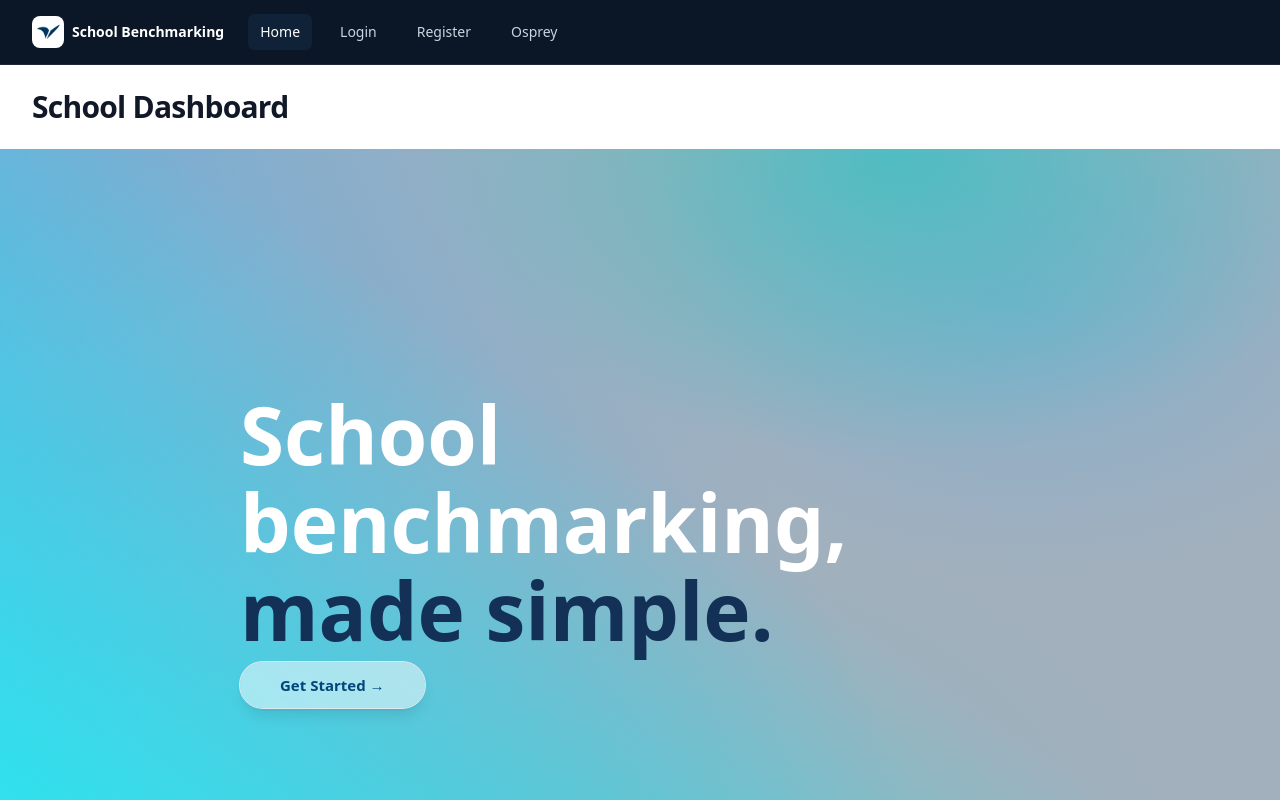
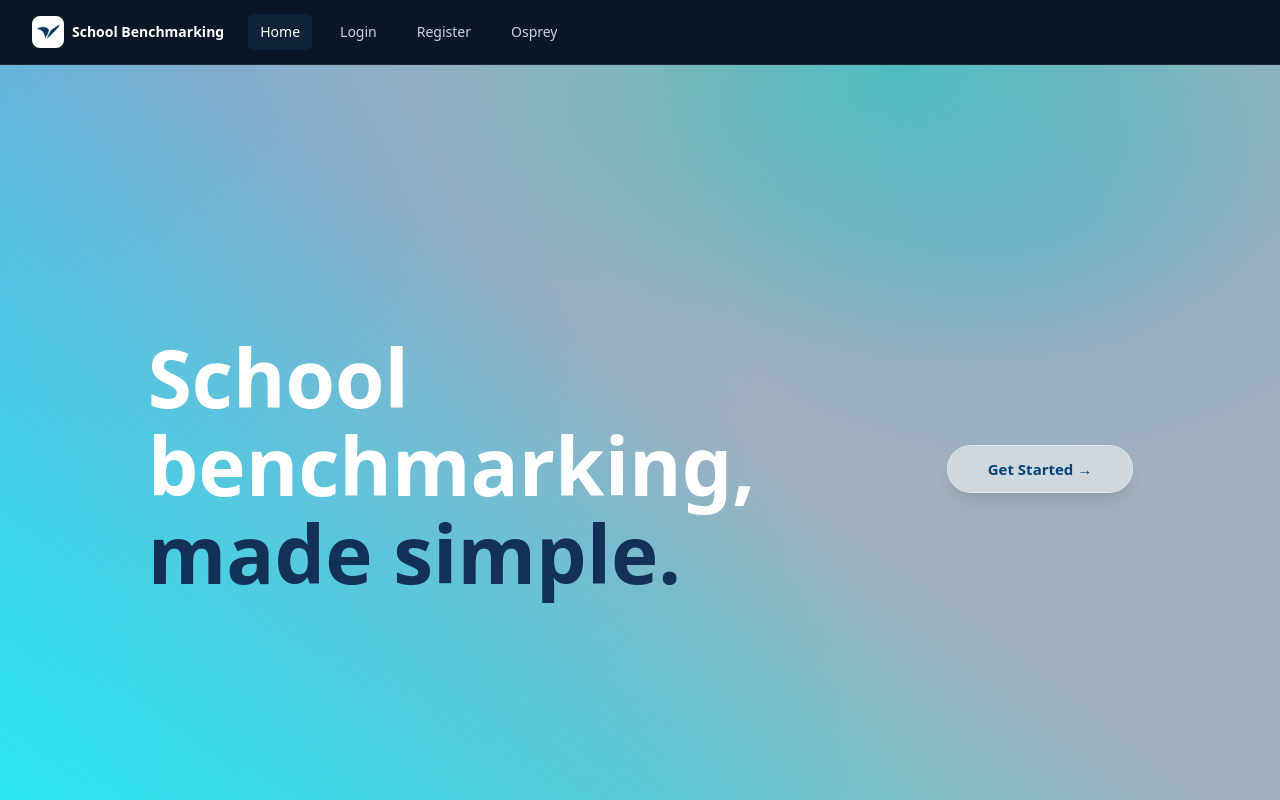
Before and after one commit to sgiraldogodoy/Webware_C26_Term_Project, a React (Vite) app in the folder client/: page / in a window 1280 px wide. Built offline with nearby package versions, Linux system fonts and the light colour scheme.

Commit message:
updated layout

```diff
--- a/client/src/pages/LandingPage.jsx
+++ b/client/src/pages/LandingPage.jsx
@@ -19,7 +19,8 @@ export default function HomePage() {
 
     return (
         <div style={{ height: "100vh", overflow: "hidden" }}>
-        <Layout role={null} title="School Dashboard">
+        <Navbar role={null} />
+            <Page>
                 <h1 style={{
                     fontSize: "clamp(42px, 8vw, 80px)",
                     fontWeight: 900,
@@ -46,7 +47,7 @@ export default function HomePage() {
             >
                 Get Started →
             </button>
-        </Layout>
+        </Page>
         </div>
     );
 }
```
